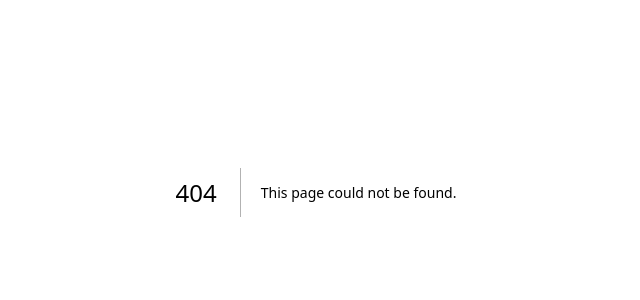
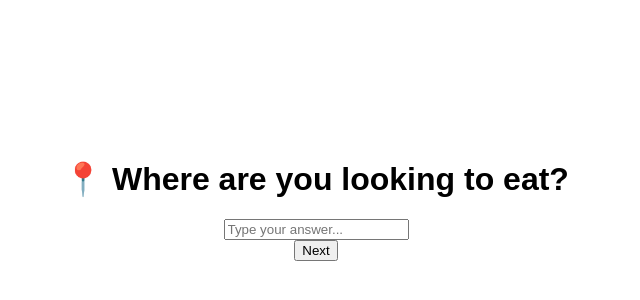
Before and after one commit to jysonn97/what-to-eat, a Next.js app: page /app in a window 1280 px wide. Before the commit this address had no page. Shown: the part 208-508 px from the top of the page, without its empty margins (324-964 px from the left). Built offline with nearby package versions, Linux system fonts and the light colour scheme.

Commit message:
Create app.js

```diff
--- /dev/null
+++ b/pages/app.js
@@ -0,0 +1,66 @@
+import { useState, useEffect } from "react";
+import { useRouter } from "next/router";
+
+export default function AppPage() {
+  const router = useRouter();
+  const { location } = router.query; // Get location from URL
+  const [question, setQuestion] = useState("📍 Where are you looking to eat?");
+  const [answer, setAnswer] = useState("");
+  const [answers, setAnswers] = useState(location ? [{ question: "Location", answer: location }] : []);
+  const [loading, setLoading] = useState(false);
+  const [error, setError] = useState("");
+
+  const handleNext = async () => {
+    if (!answer.trim()) {
+      setError("📍 Please enter a response.");
+      return;
+    }
+
+    setLoading(true);
+    setError("");
+    const updatedAnswers = [...answers, { question, answer }];
+
+    try {
+      const response = await fetch("/api/generateQuestion", {
+        method: "POST",
+        headers: { "Content-Type": "application/json" },
+        body: JSON.stringify({ previousAnswers: updatedAnswers }),
+      });
+
+      const data = await response.json();
+      if (data.nextQuestion) {
+        setQuestion(data.nextQuestion);
+        setAnswers(updatedAnswers);
+        setAnswer("");
+      } else {
+        router.push(`/recommendation?answers=${encodeURIComponent(JSON.stringify(updatedAnswers))}`);
+      }
+    } catch {
+      setError("⚠️ Something went wrong. Try again.");
+    } finally {
+      setLoading(false);
+    }
+  };
+
+  return (
+    <div style={styles.container}>
+      <h1>{question}</h1>
+      <input value={answer} onChange={(e) => setAnswer(e.target.value)} placeholder="Type your answer..." />
+      {error && <p>{error}</p>}
+      <button onClick={handleNext}>{loading ? "Loading..." : "Next"}</button>
+    </div>
+  );
+}
+
+const styles = {
+  container: {
+    display: "flex",
+    flexDirection: "column",
+    justifyContent: "center",
+    alignItems: "center",
+    height: "100vh",
+    backgroundColor: "#fff",
+    fontFamily: "'Aptos', sans-serif",
+    textAlign: "center",
+  },
+};
```
